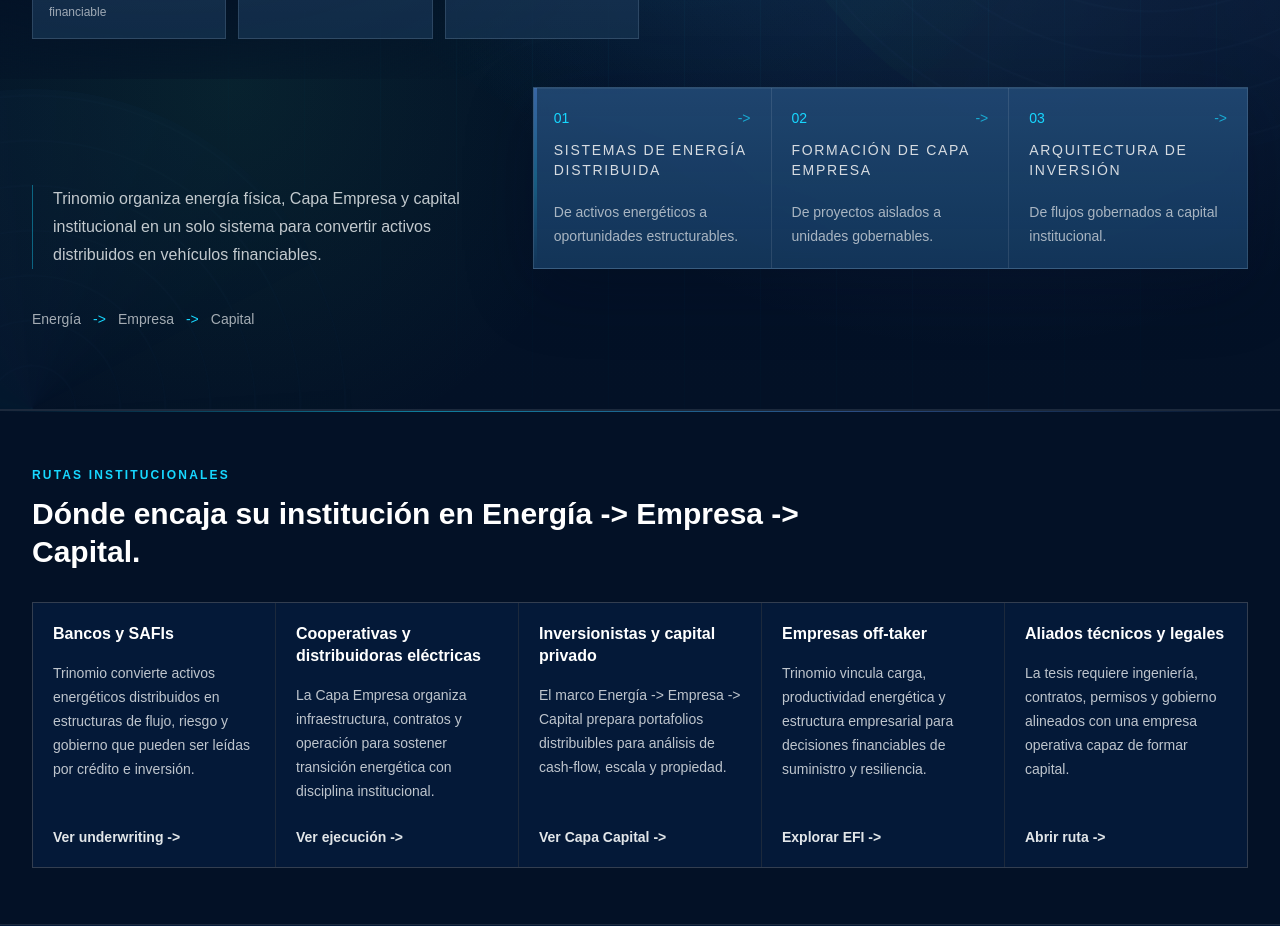
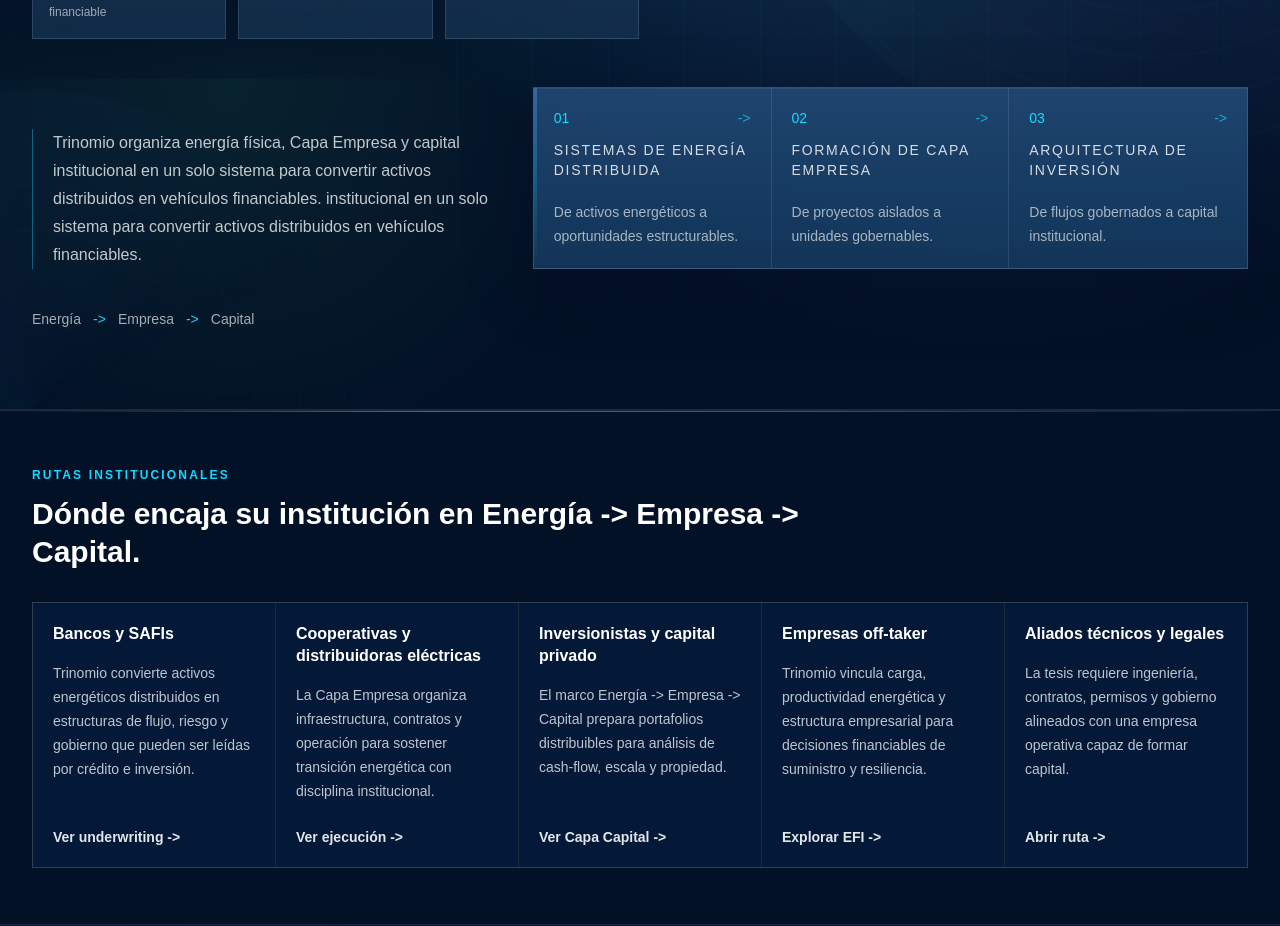
Before and after one commit to 3nomio/trinomio-website, a Next.js app: page /es in a window 1280 px wide. Shown: the part 820-1746 px from the top of the page. Built offline with nearby package versions, Linux system fonts and the light colour scheme.

Commit message:
Refine homepage hero sentence

```diff
--- a/src/components/Hero.tsx
+++ b/src/components/Hero.tsx
@@ -80,7 +80,7 @@
         <div className="mt-12 grid gap-6 lg:grid-cols-[0.8fr_1.2fr] lg:items-end">
           <div className="border-l border-trinomio-cyan/40 pl-5">
             <p className="max-w-xl text-base leading-7 text-[#E2E6E9]/86">
-              Trinomio organiza energía física, Capa Empresa y capital
+              Trinomio organiza energía física, Capa Empresa y capital institucional en un solo sistema para convertir activos distribuidos en vehículos financiables.
               institucional en un solo sistema para convertir activos
               distribuidos en vehículos financiables.
             </p>
```
